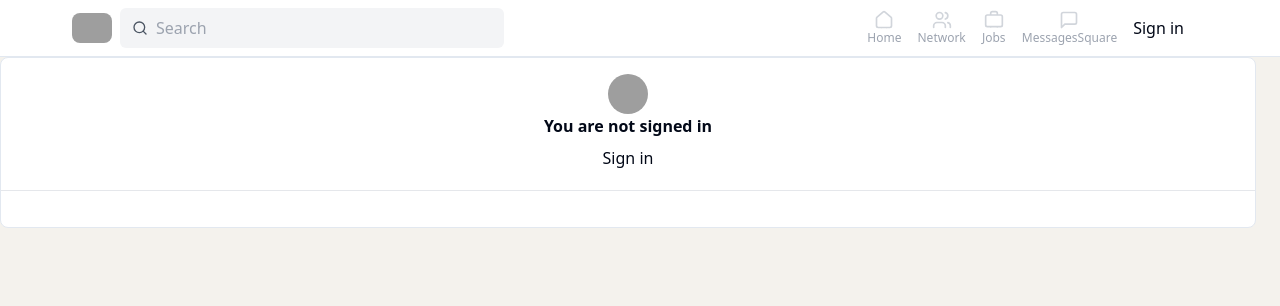
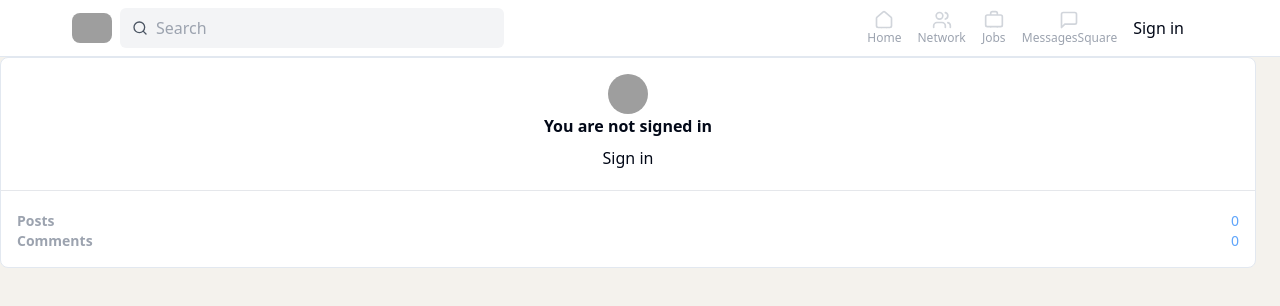
Before and after one commit to nk0905/linkedin-clone, a Next.js app: page / in a window 1280 px wide. Shown: the top 306 px of the page. Built offline with nearby package versions, Linux system fonts and the light colour scheme; no server answers; grey boxes are pictures that could not be loaded.

Commit message:
add use behavior count

```diff
--- a/src/components/UserInformation.tsx
+++ b/src/components/UserInformation.tsx
@@ -44,6 +44,16 @@ async function UserInformation() {
       </SignedOut>
 
       <hr className="w-full border-gray-200 my-5" />
+
+      <div className="flex justify-between w-full px-4 text-sm">
+        <p className="font-semibold text-gray-400">Posts</p>
+        <p className="text-blue-400">0</p>
+      </div>
+
+      <div className="flex justify-between w-full px-4 text-sm">
+        <p className="font-semibold text-gray-400">Comments</p>
+        <p className="text-blue-400">0</p>
+      </div>
     </div>
   );
 }
```
